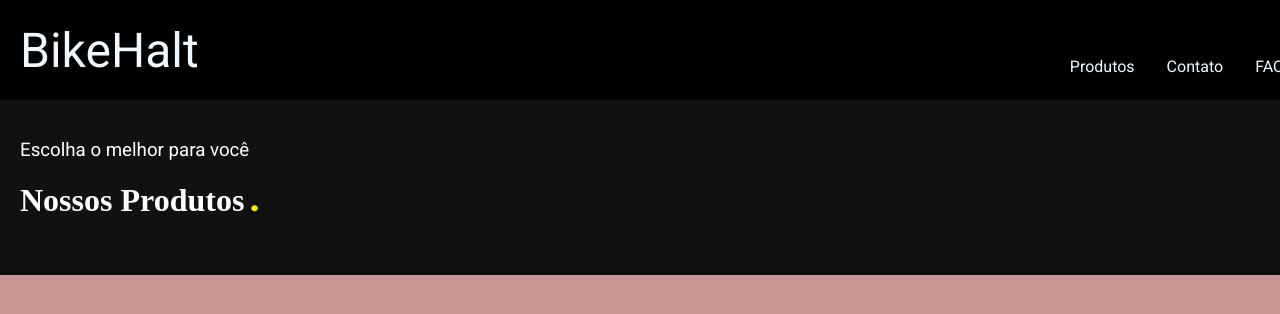
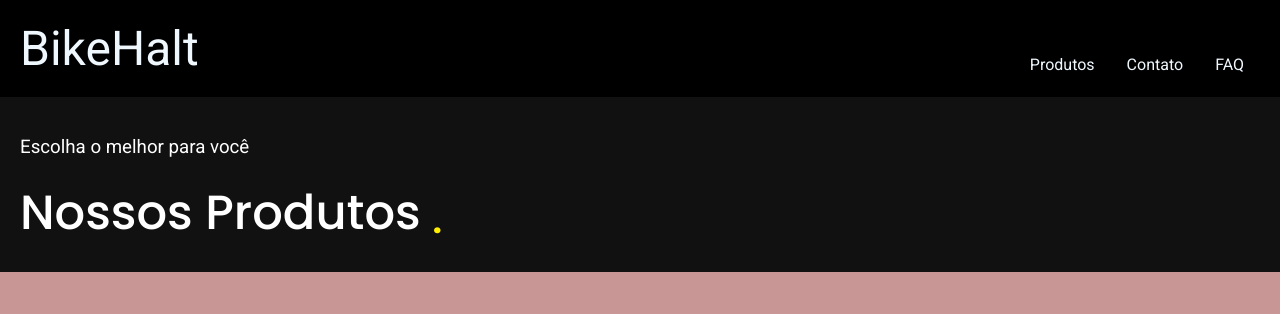
Before and after one commit to sakiokatani/vite_loja_virtual, a React app: page / in a window 1280 px wide. Shown: the top 314 px of the page. Built offline with nearby package versions, Linux system fonts and the light colour scheme; the HTML template or start-up script is replaced by a standard one.

Commit message:
banner component

```diff
--- a/src/components/Banner.jsx
+++ b/src/components/Banner.jsx
@@ -13,7 +13,10 @@ const Banner=()=>{
         <div class="banner-container-flex">
             <div class="banner-text-wrapper">
                 <h3>{banner.slogan}</h3>
-                <h1 class="Title'">{banner.pageTitle}</h1><h1 class="decoration">{banner.decoration}</h1>
+            </div>
+            <div class= "banner-title-wrapper">
+                <h1 class="page-title">{banner.pageTitle}</h1>
+                <h1 class="decoration">{banner.decoration}</h1>
             </div>
         </div>
     )
--- a/src/styles/banner.css
+++ b/src/styles/banner.css
@@ -2,15 +2,17 @@
 
 .banner-container-flex{
     display: flex;
-    flex-direction: row;
+    flex-direction: column;
     height: 175px;
     width: 100vw;
     background-color: rgb(17, 17, 17);
 }
 
 .banner-text-wrapper{
+    display: flex;
+    flex-direction: row;
     width: 100vw;
-    height: 100px;
+    height: 20px;
     margin-top: 0px;
     padding: 20px;
     color: white;
@@ -21,16 +23,25 @@
     font-weight: 400;
 }
 
-.banner-text-wrapper h1.Title{
-    display: inline-block;
+.banner-title-wrapper{
+    display: flex;
+    flex-direction: row;
+    width: 100vw;
+    height: 4em;
+    color: white;
+    overflow: hidden;
+    padding: 20px;
+}
+
+.banner-title-wrapper h1.page-title{
+    margin-top: 0;
     font-family:var(--poppins);
     font-weight: 500;
+    font-size: 3em;
+    margin-right: 0.25em;
 }
-.banner-text-wrapper h1.decoration{
-    position: absolute;
-    margin-left: 230px;
-    margin-top: -65px;
-    display: inline-block;
+
+.banner-title-wrapper h1.decoration{
     font-family:var(--poppins);
     font-weight: 700;
     color: rgb(255, 238, 0);
--- a/src/styles/header.css
+++ b/src/styles/header.css
@@ -1,7 +1,7 @@
 .header-container-flex{
     display: flex;
-    height: 60px;
-    width: 100vw;
+    max-height: 60px;
+    max-width: 100vw;
     background-color: black;
     padding: 0;
     margin: 0;
```
